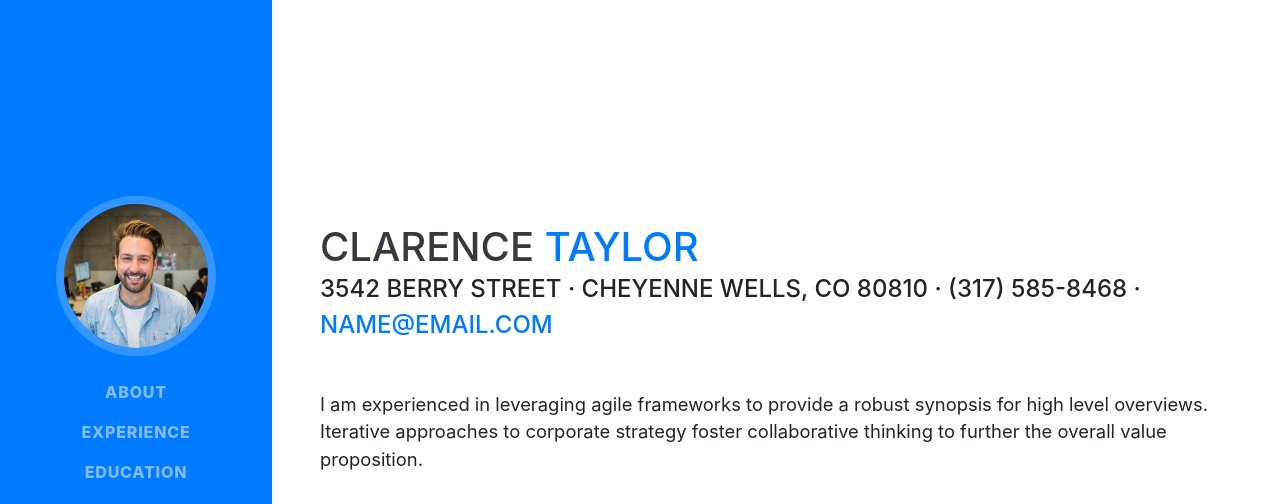
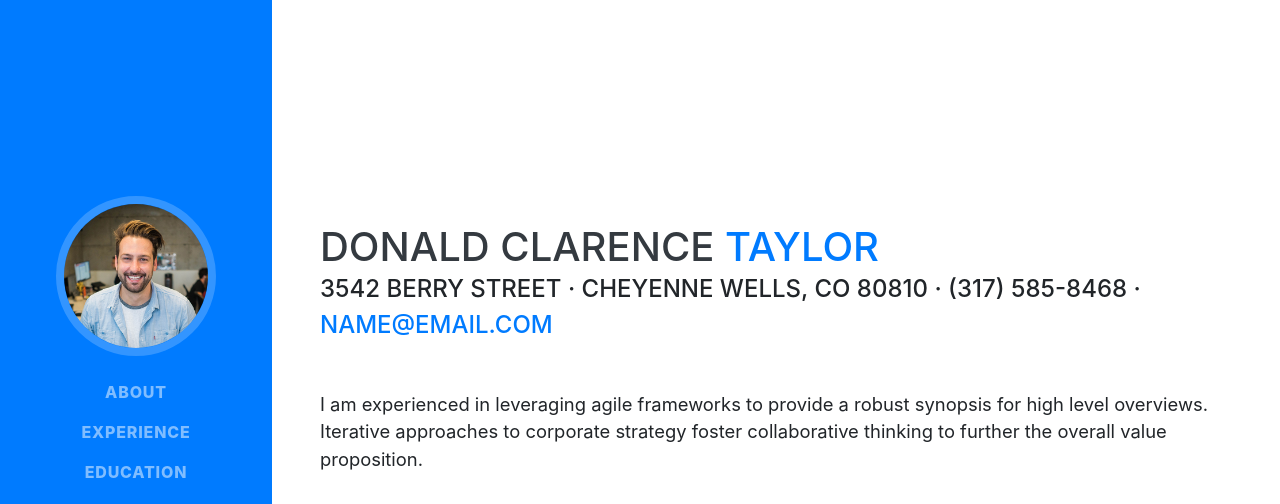
Before and after one commit to rhkddl2422/rhkddl2422.github.io, a website with bundled scripts: page index.html in a window 1280 px wide. Shown: the top 504 px of the page. Built offline with nearby package versions, Linux system fonts and the light colour scheme; a web font is replaced by a local one.

Commit message:
수정했습니다

```diff
--- a/index.html
+++ b/index.html
@@ -63,7 +63,7 @@
 
     <section class="resume-section p-3 p-lg-5 d-flex align-items-center" id="about">
       <div class="w-100">
-        <h1 class="mb-0">Clarence
+        <h1 class="mb-0">Donald CLARENCE
           <span class="text-primary">Taylor</span>
         </h1>
         <div class="subheading mb-5">3542 Berry Street · Cheyenne Wells, CO 80810 · (317) 585-8468 ·
```
